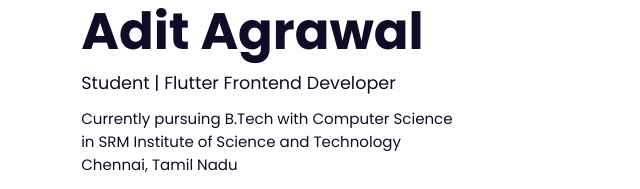
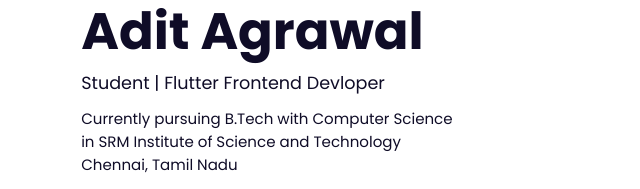
Before and after one commit to adit6195/adit6195.github.io, a plain HTML site: page index.html in a window 1280 px wide. Shown: the part 305-494 px from the top of the page, 153-793 px from the left. Drawn offline with nearby package versions, Linux system fonts and the light colour scheme.

Commit message:
Update index.html

```diff
--- a/index.html
+++ b/index.html
@@ -40,7 +40,7 @@
         <div class="home-text">
             <span>Hello, I'm</span>
             <h1>Adit Agrawal</h1>
-            <h2>Student | Flutter Frontend Developer</h2>
+            <h2>Student | Flutter Frontend Devloper</h2>
             <p>Currently pursuing B.Tech with Computer Science <br> in SRM Institute of Science and Technology <br> Chennai, Tamil Nadu</p>
             <a href="#contact" class="btn">Contact Me</a>
         </div>
```
